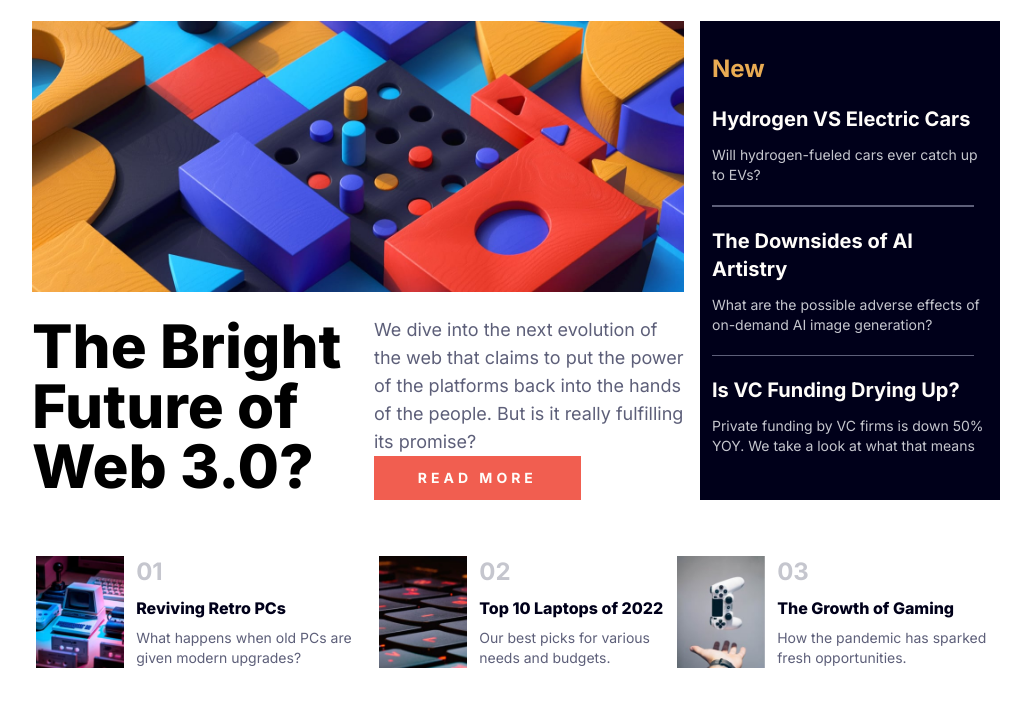
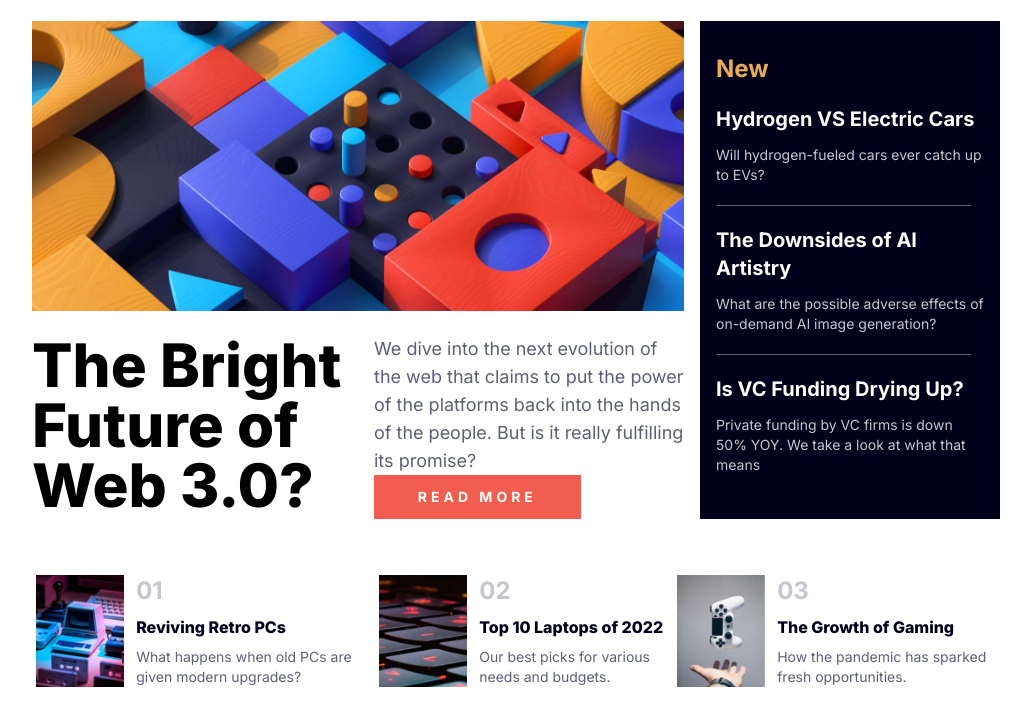
Before and after one commit to BryeNQcf2/news-homepage-tailwind, a website: page index.html in a window 1280 px wide. Shown: the part 123-826 px from the top of the page, without its empty margins (124-1158 px from the left). Drawn offline with Linux system fonts and the light colour scheme.

Commit message:
news homepage tailwind

```diff
--- a/index.html
+++ b/index.html
@@ -25,7 +25,7 @@
     <title>Frontend Mentor | News homepage</title>
   </head>
   <body class="">
-    <div class="whole-page-container container mx-auto w-full min-w-[2/3] md:max-w-full md:w-full">
+    <div class="whole-page-container container mx-auto h-full w-full min-w-[2/3] md:max-w-full md:w-full xl:max-h-screen">
 
 
       <!--  Mobile Menu -->
@@ -95,7 +95,7 @@
 
             <!-- left content -->
             <div
-              class="flex flex-col space-y-3 justify-between mt-5 md:flex-row md:space-x-8 md:space-y-0 lg::min-w-1/3"
+              class="flex flex-col space-y-3  justify-between mt-5 md:flex-row md:space-x-8 md:space-y-0 lg::min-w-1/3"
             >
               <div class="text-div md:w-1/2">
                 <h1
@@ -127,7 +127,8 @@
 
           <!-- right side -->
           <div
-            class="flex flex-col space-y-8 justify-around p-4 bg-veryDarkBlue md:items-center md:justify-center md:text-center md:py-8 md:px-3 md:space-y-5 md:min-w-[200px] lg:items-start lg:justify-evenly lg:text-start lg:min-w-[300px] xl:min-w-[400px] xl:justify-start xl:space-y-12 xl:px-5"
+            class="flex flex-col space-y-8 justify-around p-4 bg-veryDarkBlue md:items-center md:justify-center md:text-center md:py-8 md:space-y-5 md:min-w-[200px] lg:items-start lg:justify-evenly lg:text-start lg:min-w-[300px] xl:min-w-[450px] xl:justify-start xl:space-y-12 xl:px-5 xl:p-1.5
+            "
           >
             <h2
               class="text-3xl font-semibold text-softOrange md:text-2xl xl:text-3xl xl:pt-3 xl:-mb-3"
@@ -144,7 +145,7 @@
                 >
               </h3>
               <p
-                class="text-grayishBlue leading-8 md:text-lg md:leading-5 lg:text-sm xl:text-xl"
+                class="text-grayishBlue leading-8 md:text-lg md:leading-5 lg:text-sm xl:text-lg"
               >
                 Will hydrogen-fueled cars ever catch up to EVs?
               </p>
@@ -161,7 +162,7 @@
                 >
               </h3>
               <p
-                class="text-grayishBlue leading-8 md:text-lg md:leading-5 lg:text-sm xl:text-xl"
+                class="text-grayishBlue leading-8 md:text-lg md:leading-5 lg:text-sm xl:text-lg"
               >
                 What are the possible adverse effects of on-demand AI image
                 generation?
@@ -179,7 +180,7 @@
                 >
               </h3>
               <p
-                class="text-grayishBlue leading-8 md:text-lg md:leading-5 lg:text-sm xl:text-xl"
+                class="text-grayishBlue leading-8 md:text-lg md:leading-5 lg:text-sm xl:text-lg"
               >
                 Private funding by VC firms is down 50% YOY. We take a look at
                 what that means
@@ -190,7 +191,7 @@
 
         <!-- Blog Section -->
         <section
-          class="blog pb-4 px-2 container md:flex justify-center items-center lg:space-x-5"
+          class="blog pb-4 px-2 container md:flex justify-center items-center lg:space-x-5 "
         >
           <!-- Blog Section Container -->
           <div
--- a/input.css
+++ b/input.css
@@ -7,9 +7,8 @@ body {
 }
 
 .lines {
-  height: 1.5px;
+  height: 1px;
   min-width: 100%;
-  margin-top: 30px;
 
   @apply bg-darkGrayishBlue md:min-w-[95%];
 }
```
Also changed, not shown: css/style.css.
